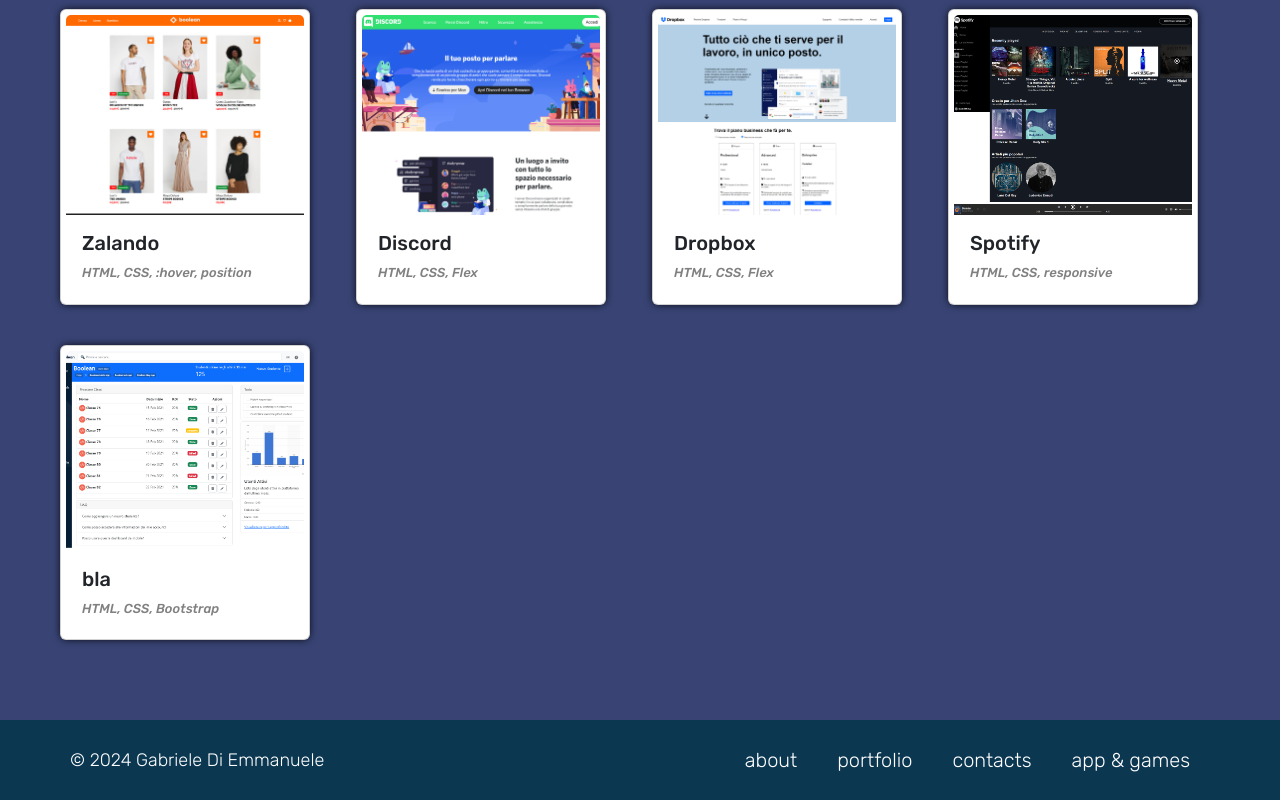
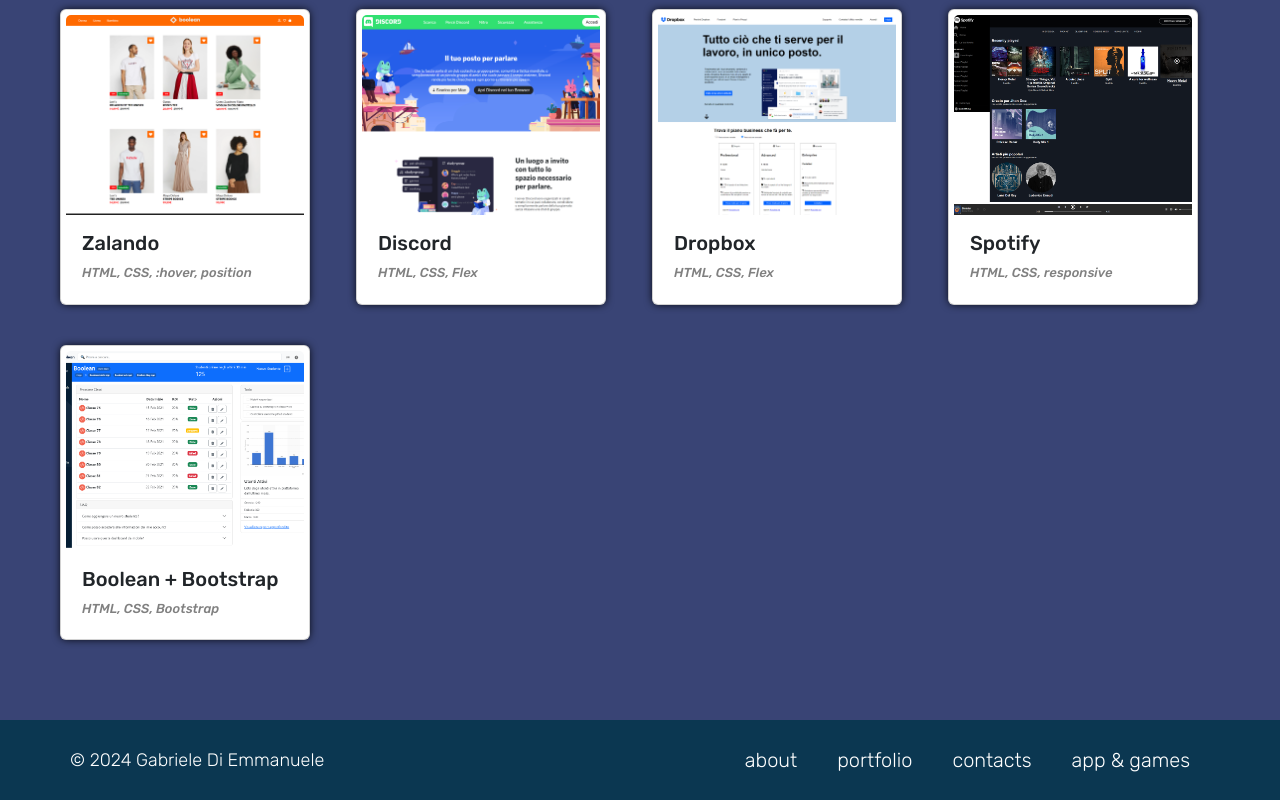
Before and after one commit to gabrielediemmanuele/gabrielediemmanuele.github.io, a Vue app: page /frontEndBegin in a window 1280 px wide. Shown: the part 1363-2163 px from the top of the page. Built offline with nearby package versions, Linux system fonts and the light colour scheme.

Commit message:
feat: fix carousel in graphicDesignCont

```diff
--- a/src/components/portfolio-page-components/graphicDesignCont.vue
+++ b/src/components/portfolio-page-components/graphicDesignCont.vue
@@ -179,7 +179,7 @@
   margin-bottom: 30px;
 }
 .carousel-cont {
-  width: 60%;
+  width: 70%;
   margin-bottom: 50px;
   box-shadow: 0px 0px 6px 1px rgb(0, 0, 0, 0.5);
   border-radius: 30px;
@@ -187,6 +187,7 @@
 .carousel-inner {
   border-radius: 30px;
   .carousel-item {
+    height: 500px; // Imposta un'altezza fissa per tutti gli elementi del carosello
     border-radius: 30px;
     img {
       width: 100% !important;
--- a/src/components/portfolio-page-components/projects-pages/frontEndBegin.vue
+++ b/src/components/portfolio-page-components/projects-pages/frontEndBegin.vue
@@ -53,7 +53,7 @@
         },
         {
           cardImage: "/images/layout-bootstrap.png",
-          cardTitle: "bla",
+          cardTitle: "Boolean + Bootstrap",
           cardDescription: "HTML, CSS, Bootstrap",
         },
       ],
```
